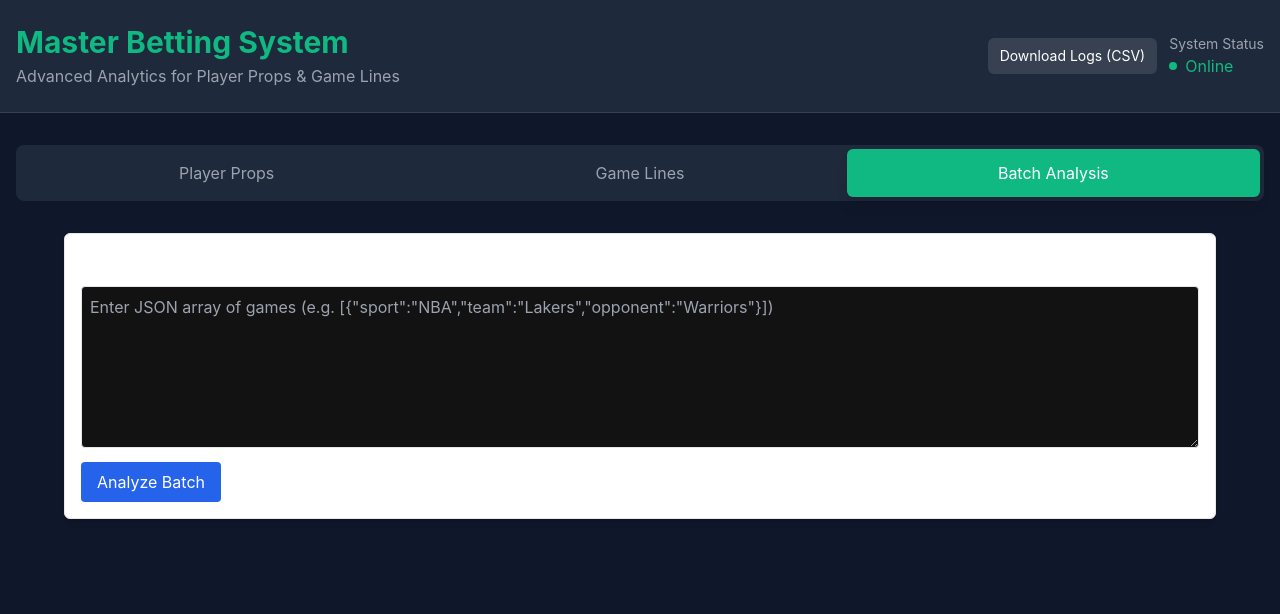
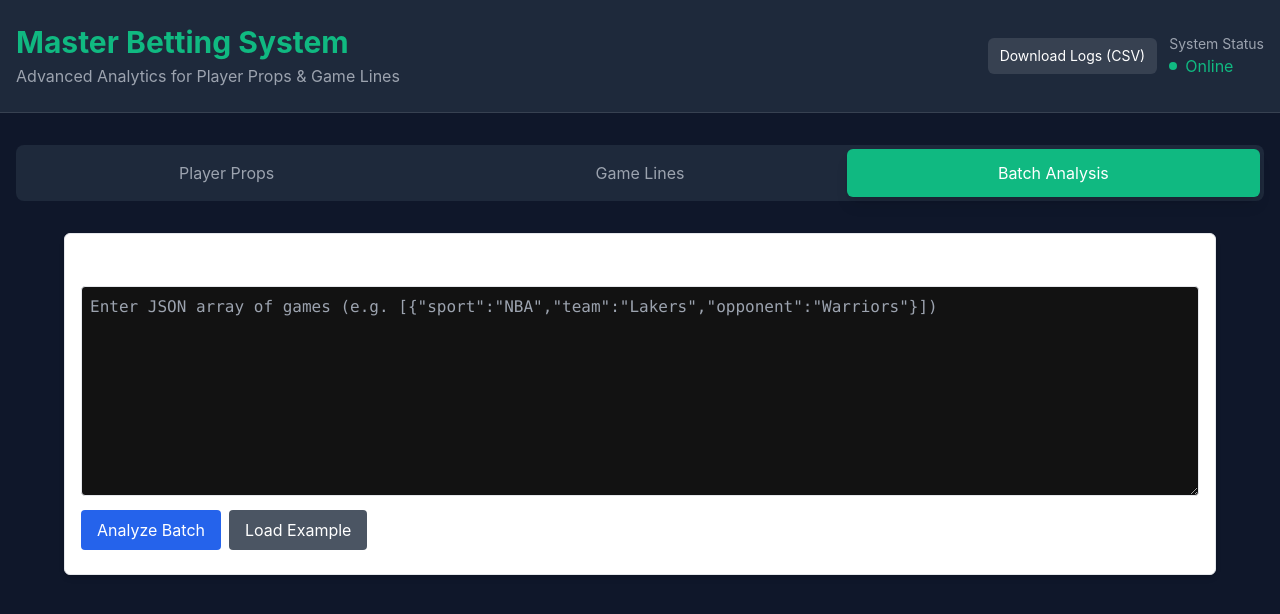
Before and after one commit to infinitefutureleadersconsultin-star/betting-system5, a React (Vite) app: page / in a window 1280 px wide. Both pictures are taken after a click on the button "Batch Analysis". Shown: the top 614 px of the page. Built offline with nearby package versions, Linux system fonts and the light colour scheme.

Commit message:
Update BatchAnalyzer.jsx

```diff
--- a/src/components/BatchAnalyzer.jsx
+++ b/src/components/BatchAnalyzer.jsx
@@ -46,16 +46,35 @@ export default function BatchAnalyzer() {
     }
   }
 
+  function loadExample() {
+    const example = [
+      {
+        sport: "NBA",
+        team: "Lakers",
+        opponent: "Warriors",
+        startTime: new Date().toISOString(),
+      },
+      {
+        sport: "NBA",
+        team: "Celtics",
+        opponent: "Heat",
+        startTime: new Date().toISOString(),
+      },
+    ];
+    setGames(JSON.stringify(example, null, 2));
+  }
+
   return (
     <div className="p-4 border rounded-md bg-white shadow-md">
       <h2 className="text-lg font-bold mb-2">Batch Analyzer</h2>
       <textarea
-        className="w-full p-2 border rounded mb-2"
-        rows={6}
+        className="w-full p-2 border rounded mb-2 font-mono"
+        rows={8}
         placeholder='Enter JSON array of games (e.g. [{"sport":"NBA","team":"Lakers","opponent":"Warriors"}])'
         value={games}
         onChange={(e) => setGames(e.target.value)}
       />
+      <div className="flex gap-2 mb-2">
         <button
           onClick={handleAnalyze}
           disabled={loading}
@@ -63,6 +82,13 @@ export default function BatchAnalyzer() {
         >
           {loading ? "Analyzing..." : "Analyze Batch"}
         </button>
+        <button
+          onClick={loadExample}
+          className="px-4 py-2 bg-gray-600 text-white rounded hover:bg-gray-700"
+        >
+          Load Example
+        </button>
+      </div>
 
       {error && (
         <div className="mt-2 text-red-600 font-semibold">Error: {error}</div>
```
Lines whose indentation alone changed are shown as unchanged.
